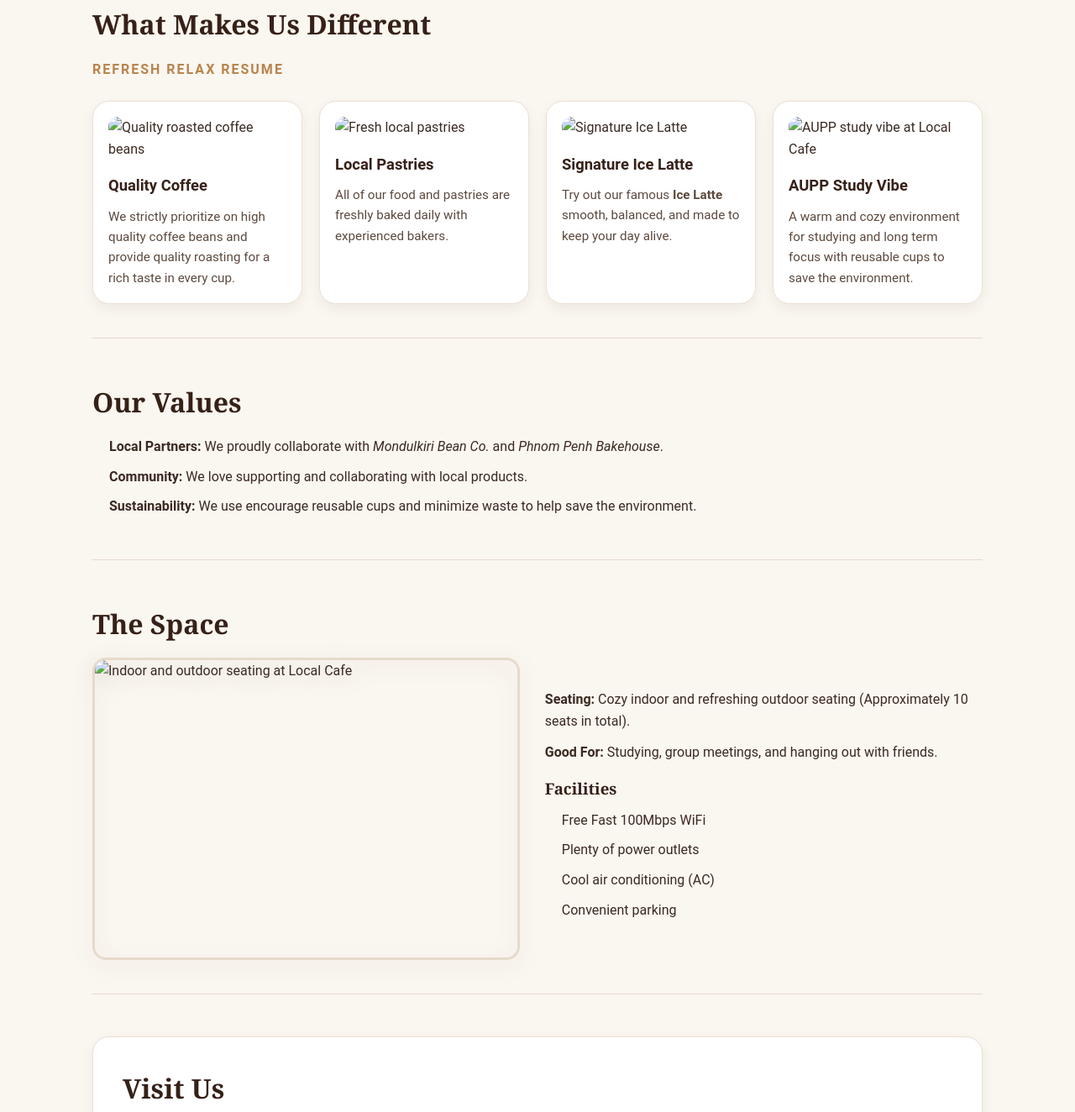
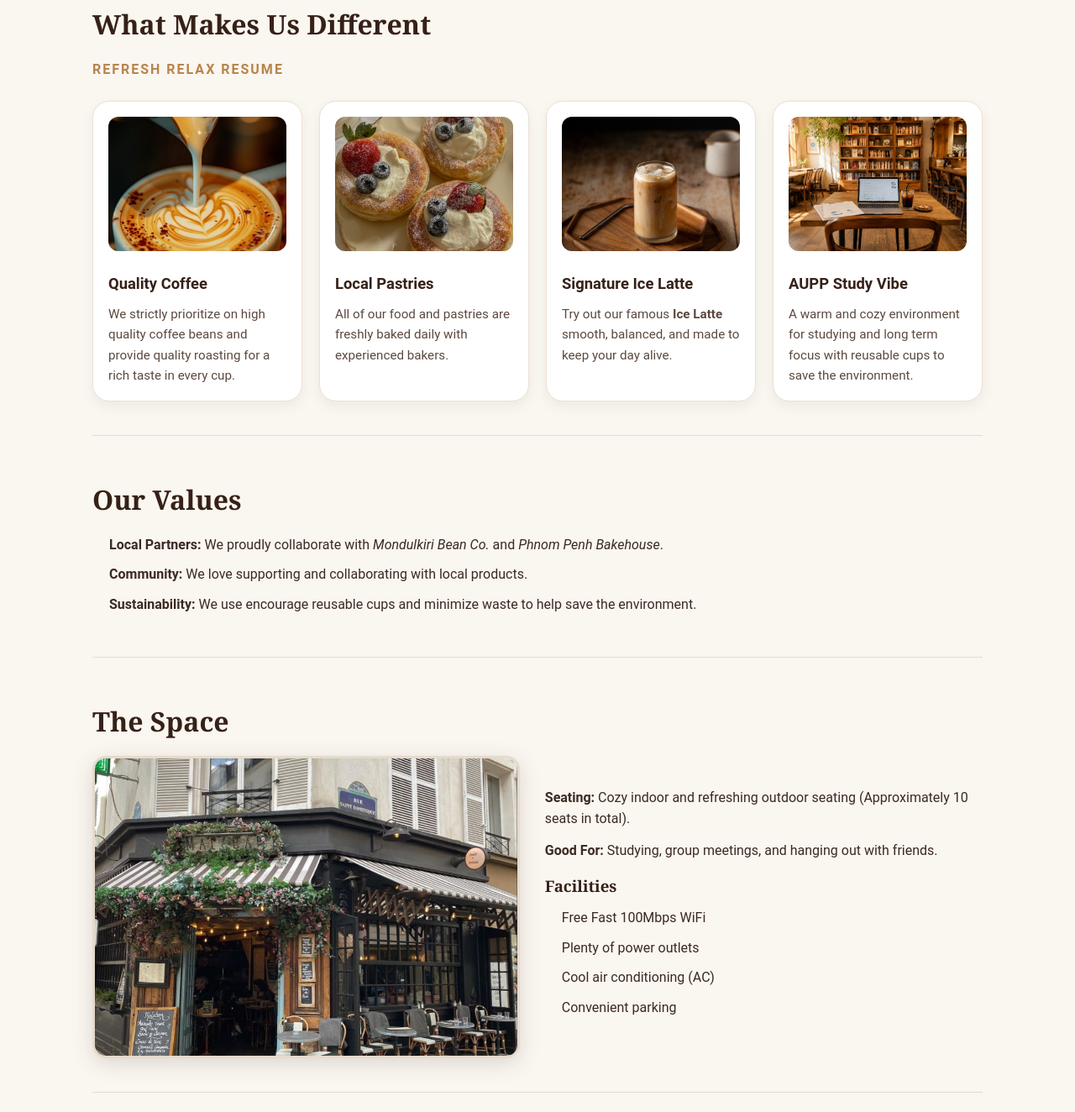
Before and after one commit to lvvr00/local-cafe, a plain HTML site: page about.html in a window 1280 px wide. Shown: the part 922-2246 px from the top of the page at 84% size. Drawn offline with Linux system fonts and the light colour scheme; files whose address does not match are found by name.

Commit message:
Update image paths in about.html

```diff
--- a/about.html
+++ b/about.html
@@ -53,25 +53,25 @@
 
       <div class="card-row">
         <article class="card">
-          <img src="./image/cafe.jpg" alt="Quality roasted coffee beans" class="card-img">
+          <img src="./assets/cafe.jpg" alt="Quality roasted coffee beans" class="card-img">
           <h3>Quality Coffee</h3>
           <p>We strictly prioritize on high quality coffee beans and provide quality roasting for a rich taste in every cup.</p>
         </article>
 
         <article class="card">
-          <img src="./image/pastry.jpg" alt="Fresh local pastries" class="card-img">
+          <img src="./assets/pastry.jpg" alt="Fresh local pastries" class="card-img">
           <h3>Local Pastries</h3>
           <p>All of our food and pastries are freshly baked daily with experienced bakers.</p>
         </article>
 
         <article class="card">
-          <img src="./image/ice-latte.jpg" alt="Signature Ice Latte" class="card-img">
+          <img src="./assets/ice-latte.jpg" alt="Signature Ice Latte" class="card-img">
           <h3>Signature Ice Latte</h3>
           <p>Try out our famous <strong>Ice Latte</strong> smooth, balanced, and made to keep your day alive.</p>
         </article>
 
         <article class="card">
-          <img src="./image/study_vibe.jpg" alt="AUPP study vibe at Local Cafe" class="card-img">
+          <img src="./assets/study_vibe.jpg" alt="AUPP study vibe at Local Cafe" class="card-img">
           <h3>AUPP Study Vibe</h3>
           <p>A warm and cozy environment for studying and long term focus with reusable cups to save the environment.</p>
         </article>
@@ -90,7 +90,7 @@
     <section class="about-section">
       <h2>The Space</h2>
       <div class="space-row">
-        <img src="./image/real-space.jpg" alt="Indoor and outdoor seating at Local Cafe" class="space-img">
+        <img src="./assets/real-space.jpg" alt="Indoor and outdoor seating at Local Cafe" class="space-img">
 
         <div class="space-info">
           <p><strong>Seating:</strong> Cozy indoor and refreshing outdoor seating (Approximately 10 seats in total).</p>
@@ -126,7 +126,7 @@
 
         <div class="visit-map">
           <a href="https://maps.google.com/?q=American+University+of+Phnom+Penh" target="_blank">
-            <img src="./image/location.jpg" alt="Map showing Local Cafe near AUPP" class="map-img">
+            <img src="./assets/location.jpg" alt="Map showing Local Cafe near AUPP" class="map-img">
           </a>
         </div>
       </div>
```
